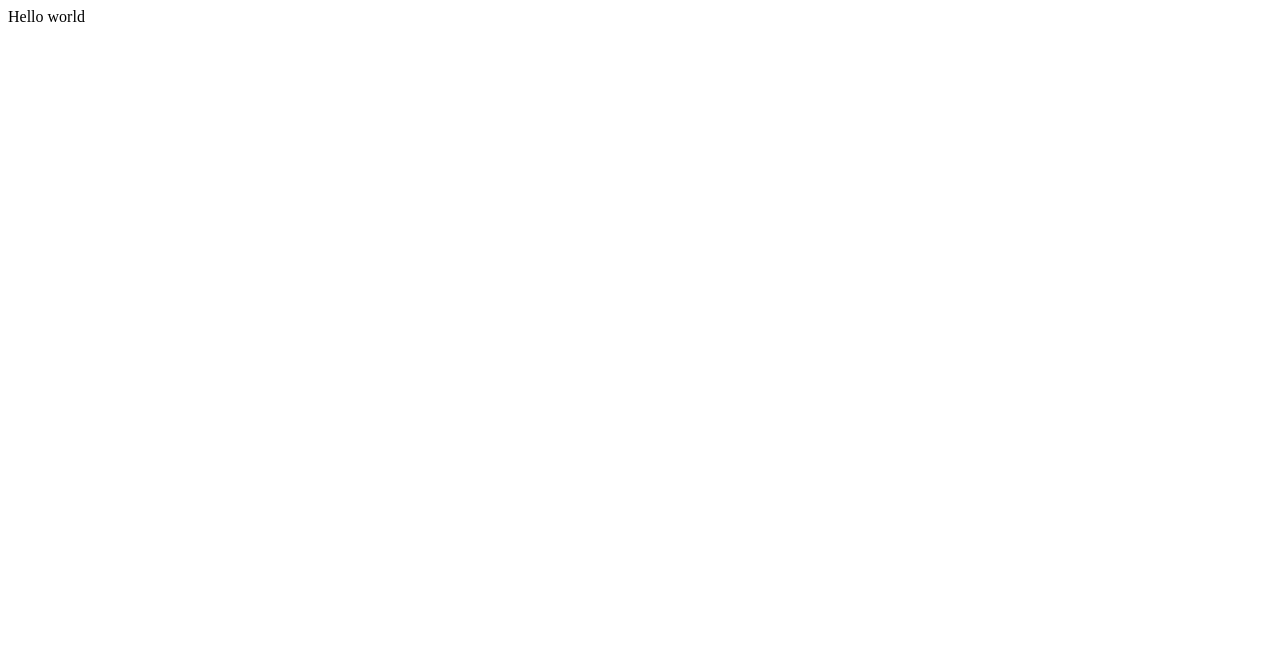
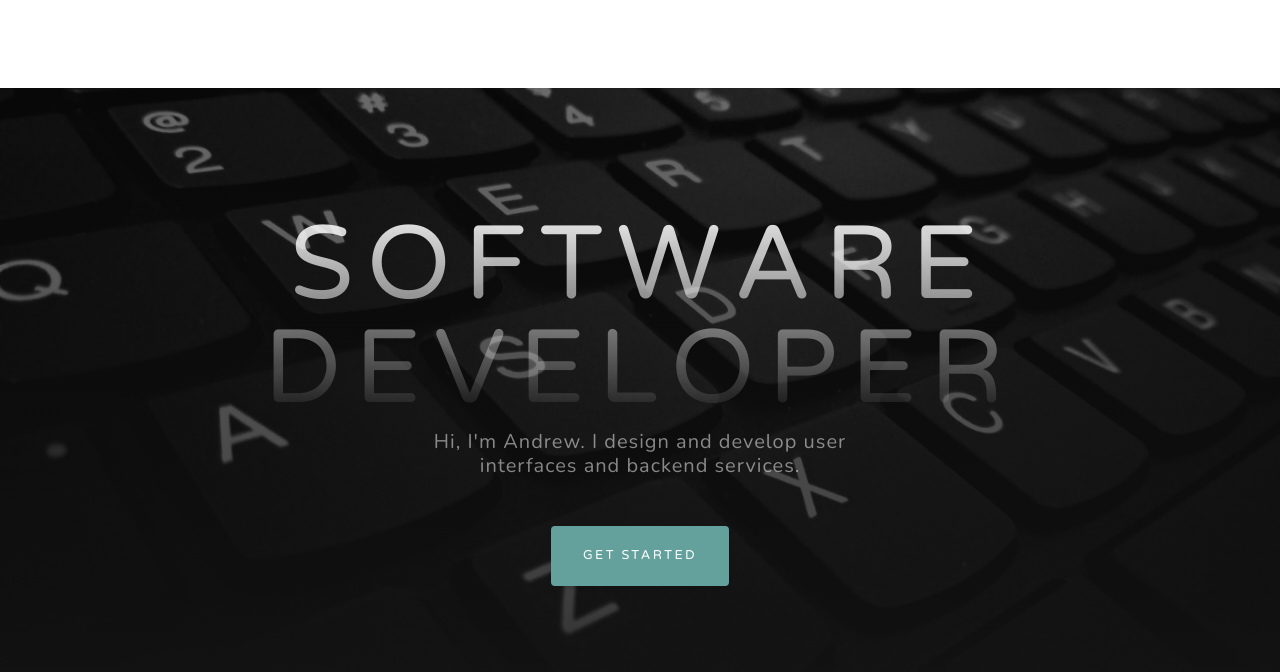
Before and after one commit to akimzet/Portfolio, a React app: page / in a window 1280 px wide. Shown: the top 672 px of the page. Built offline with nearby package versions, Linux system fonts and the light colour scheme.

Commit message:
Setup on navbar, header and different loaders.

```diff
--- a/src/App.tsx
+++ b/src/App.tsx
@@ -1,7 +1,14 @@
 import * as React from 'react';
+import AppNavbar from './components/navbar/AppNavbar';
+import Header from './components/header/Header';
 
 const App: React.FC = () => {
-    return <div className="App">Hello world</div>;
+    return (
+        <div className="container-flex">
+            <AppNavbar />
+            <Header />
+        </div>
+    );
 };
 
 export default App;
--- /dev/null
+++ b/src/base.scss
@@ -0,0 +1,50 @@
+// Variables
+$white: #fff !default;
+$gray-100: #f8f9fa !default;
+$gray-200: #e9ecef !default;
+$gray-300: #dee2e6 !default;
+$gray-400: #ced4da !default;
+$gray-500: #adb5bd !default;
+$gray-600: #868e96 !default;
+$gray-700: #495057 !default;
+$gray-800: #343a40 !default;
+$gray-900: #212529 !default;
+$black: #161616 !default;
+$primary: #64a19d !default;
+
+@import './components/navbar/navbar';
+@import './components/header/header';
+// @import 'about.scss';
+// @import 'projects.scss';
+// @import 'signup.scss';
+// @import 'contact.scss';
+
+body {
+    font-family: 'Nunito';
+    letter-spacing: 0.0625em;
+}
+
+a {
+    color: $primary;
+    &:focus,
+    &:hover {
+        text-decoration: none;
+        color: darken($primary, 20%);
+    }
+}
+
+.bg-black {
+    background-color: $black !important;
+}
+
+.bg-primary {
+    background-color: $primary !important;
+}
+
+.text-primary {
+    color: $primary !important;
+}
+
+footer {
+    padding: 5rem 0;
+}
--- a/src/components/header/Header.tsx
+++ b/src/components/header/Header.tsx
@@ -0,0 +1,22 @@
+import * as React from 'react';
+import { Button } from 'react-bootstrap';
+
+const Header: React.FC = () => {
+    return (
+        <header className="header">
+            <div className="container d-flex h-100 align-items-center">
+                <div className="mx-auto text-center">
+                    <h1 className="mx-auto my-0 text-uppercase">Software Developer</h1>
+                    <h2 className="text-white-50 mx-auto mt-2 mb-5">
+                        Hi, I'm Andrew. I design and develop user interfaces and backend services.
+                    </h2>
+                    <Button href="#about" id="header-btn-primary">
+                        Get Started
+                    </Button>
+                </div>
+            </div>
+        </header>
+    );
+};
+
+export default Header;
--- /dev/null
+++ b/src/components/header/_header.scss
@@ -0,0 +1,70 @@
+.header {
+    position: relative;
+    width: 100%;
+    height: auto;
+    min-height: 35rem;
+    padding: 15rem 0;
+    background: linear-gradient(to bottom, #{fade-out($black, 0.7)} 0%, #{fade-out($black, 0.3)} 75%, $black 100%),
+        url('./components/header/header-bg.jpeg');
+    background-position: center;
+    background-repeat: no-repeat;
+    background-attachment: scroll;
+    background-size: cover;
+    h1 {
+        font-family: 'Varela Round';
+        font-size: 2.5rem;
+        line-height: 2.5rem;
+        letter-spacing: 0.8rem;
+        background: -webkit-linear-gradient(fade-out(white, 0.1), fade-out(white, 1));
+        -webkit-text-fill-color: transparent;
+        -webkit-background-clip: text;
+        background-clip: text;
+    }
+    h2 {
+        max-width: 20rem;
+        font-size: 1rem;
+    }
+    @media (min-width: 768px) {
+        h1 {
+            font-size: 4rem;
+            line-height: 4rem;
+        }
+    }
+    @media (min-width: 992px) {
+        height: 100vh;
+        padding: 0;
+        h1 {
+            font-size: 6.5rem;
+            line-height: 6.5rem;
+            letter-spacing: 0.8rem;
+        }
+        h2 {
+            max-width: 30rem;
+            font-size: 1.25rem;
+        }
+    }
+}
+
+.btn {
+    box-shadow: 0 0.1875rem 0.1875rem 0 rgba(0, 0, 0, 0.1) !important;
+    padding: 1.25rem 2rem;
+    font-family: 'Varela Round';
+    font-size: 80%;
+    text-transform: uppercase;
+    letter-spacing: 0.15rem;
+    border: 0;
+}
+
+.btn-primary {
+    background-color: $primary;
+    &:hover {
+        background-color: darken($primary, 10%);
+    }
+    &:focus {
+        background-color: darken($primary, 10%);
+        color: white;
+    }
+    &:active {
+        background-color: darken($primary, 15%) !important;
+    }
+}
--- /dev/null
+++ b/src/components/navbar/AppNavbar.tsx
@@ -0,0 +1,33 @@
+import * as React from 'react';
+import { Navbar, Nav } from 'react-bootstrap';
+
+const AppNavbar: React.FC = () => {
+    return (
+        <Navbar className="navbar navbar-expand-lg navbar-light fixed-top" id="mainNav" expand="lg">
+            <div className="container">
+                <Navbar.Brand href="#home" className="navbar-brand">
+                    Andrew Kim
+                </Navbar.Brand>
+                <Navbar.Toggle aria-controls="basic-navbar-nav" className="navbar-toggler navbar-toggler-right">
+                    Menu
+                    <i className="fas-fa-bar" />
+                </Navbar.Toggle>
+                <Navbar.Collapse id="basic-navbar-nav">
+                    <Nav className="ml-auto">
+                        <Nav.Link className="nav-link" href="#about">
+                            About
+                        </Nav.Link>
+                        <Nav.Link className="nav-link" href="#project">
+                            Projects
+                        </Nav.Link>
+                        <Nav.Link className="nav-link" href="#contact">
+                            Contact
+                        </Nav.Link>
+                    </Nav>
+                </Navbar.Collapse>
+            </div>
+        </Navbar>
+    );
+};
+
+export default AppNavbar;
--- /dev/null
+++ b/src/components/navbar/_navbar.scss
@@ -0,0 +1,80 @@
+#container {
+    color: black;
+}
+
+#mainNav {
+    min-height: 56px;
+    background-color: $white;
+    .navbar-toggler {
+        font-size: 80%;
+        padding: 0.75rem;
+        color: $primary;
+        border: 1px solid $primary;
+        &:focus {
+            outline: none;
+        }
+    }
+    .navbar-brand {
+        color: $black;
+        font-weight: 700;
+        padding: 0.9rem 0;
+    }
+    .navbar-nav {
+        .nav-item {
+            &:hover {
+                color: fade(white, 80%);
+                outline: none;
+                background-color: transparent;
+            }
+            &:active,
+            &:focus {
+                outline: none;
+                background-color: transparent;
+            }
+        }
+    }
+    @media (min-width: 992px) {
+        padding-top: 0;
+        padding-bottom: 0;
+        border-bottom: none;
+        background-color: transparent;
+        transition: background-color 0.3s ease-in-out;
+        .navbar-brand {
+            padding: 0.5rem 0;
+            color: fade-out($white, 0.5);
+        }
+        .nav-link {
+            transition: none;
+            padding: 2rem 1.5rem;
+            color: fade-out($white, 0.5);
+            &:hover {
+                color: fade-out($white, 0.25);
+            }
+            &:active {
+                color: white;
+            }
+        }
+        &.navbar-shrink {
+            background-color: $white;
+            .navbar-brand {
+                color: $black;
+            }
+            .nav-link {
+                color: $black;
+                padding: 1.5rem 1.5rem 1.25rem;
+                border-bottom: 0.25rem solid transparent;
+                &:hover {
+                    color: $primary;
+                }
+                &:active {
+                    color: darken($primary, 15%);
+                }
+                &.active {
+                    color: $primary;
+                    outline: none;
+                    border-bottom: 0.25rem solid $primary;
+                }
+            }
+        }
+    }
+}
--- a/src/index.html
+++ b/src/index.html
@@ -4,7 +4,14 @@
         <meta charset="UTF-8" />
         <meta name="viewport" content="width=device-width, initial-scale=1.0" />
         <meta http-equiv="X-UA-Compatible" content="ie=edge" />
-        <title>Andrew Kim's Portfolio</title>
+
+        <title>Andrew Kim | Developer</title>
+
+        <link href="https://fonts.googleapis.com/css?family=Varela+Round" rel="stylesheet" />
+        <link
+            href="https://fonts.googleapis.com/css?family=Nunito:200,200i,300,300i,400,400i,600,600i,700,700i,800,800i,900,900i"
+            rel="stylesheet"
+        />
     </head>
     <body>
         <div id="root"></div>
--- a/src/index.tsx
+++ b/src/index.tsx
@@ -2,6 +2,9 @@ import * as React from 'react';
 import { render } from 'react-dom';
 import { BrowserRouter } from 'react-router-dom';
 import App from './App';
+
+import 'bootstrap/dist/css/bootstrap.min.css';
+import './base.scss';
 
 render(
     <BrowserRouter>
--- a/webpack.config.js
+++ b/webpack.config.js
@@ -1,19 +1,6 @@
 /* eslint-disable */
 const path = require('path');
 const webpack = require('webpack');
-
-/*
- * SplitChunksPlugin is enabled by default and replaced
- * deprecated CommonsChunkPlugin. It automatically identifies modules which
- * should be splitted of chunk by heuristics using module duplication count and
- * module category (i. e. node_modules). And splits the chunks…
- *
- * It is safe to remove "splitChunks" from the generated configuration
- * and was added as an educational example.
- *
- * https://webpack.js.org/plugins/split-chunks-plugin/
- *
- */
 
 const HtmlWebpackPlugin = require('html-webpack-plugin');
 
@@ -36,41 +23,37 @@ module.exports = {
     module: {
         rules: [
             {
+                // Typescript + React
                 test: /\.tsx?$/,
                 loader: 'ts-loader',
                 include: [path.resolve(__dirname, 'src')],
                 exclude: [/node_modules/],
             },
             {
+                // Files
                 test: /\.(png|jpe?g|gif)$/i,
                 loader: 'file-loader',
             },
+            {
+                // Sass files
+                test: /\.s[ac]ss$/i,
+                loader: [
+                  // Creates `style` nodes from JS strings
+                  'style-loader',
+                  // Translates CSS into CommonJS
+                  'css-loader',
+                  // Compiles Sass to CSS
+                  'sass-loader',
+                ],
+            },
+            {
+                test: /\.css$/i,
+                loader: [
+                    'style-loader',
+                    'css-loader'
+                ],
+            },
         ],
-    },
-
-    optimization: {
-        splitChunks: {
-            chunks: 'async',
-            minSize: 30000,
-            maxSize: 0,
-            minChunks: 1,
-            maxAsyncRequests: 5,
-            maxInitialRequests: 3,
-            automaticNameDelimiter: '~',
-            automaticNameMaxLength: 30,
-            name: true,
-            cacheGroups: {
-                vendors: {
-                    test: /[\\/]node_modules[\\/]/,
-                    priority: -10,
-                },
-                default: {
-                    minChunks: 2,
-                    priority: -20,
-                    reuseExistingChunk: true,
-                },
-            },
-        },
     },
 
     devServer: {
@@ -79,6 +62,6 @@ module.exports = {
     },
 
     resolve: {
-        extensions: ['.tsx', '.ts', '.js'],
+        extensions: ['.tsx', '.ts', '.js', '.css', '.scss'],
     },
 };
```
Also changed, not shown: package.json (+9 -2 lines), .eslintrc.js, src/components/header/header-bg.jpeg (added), 1 other file (tests, documents, lock files or other folders).
